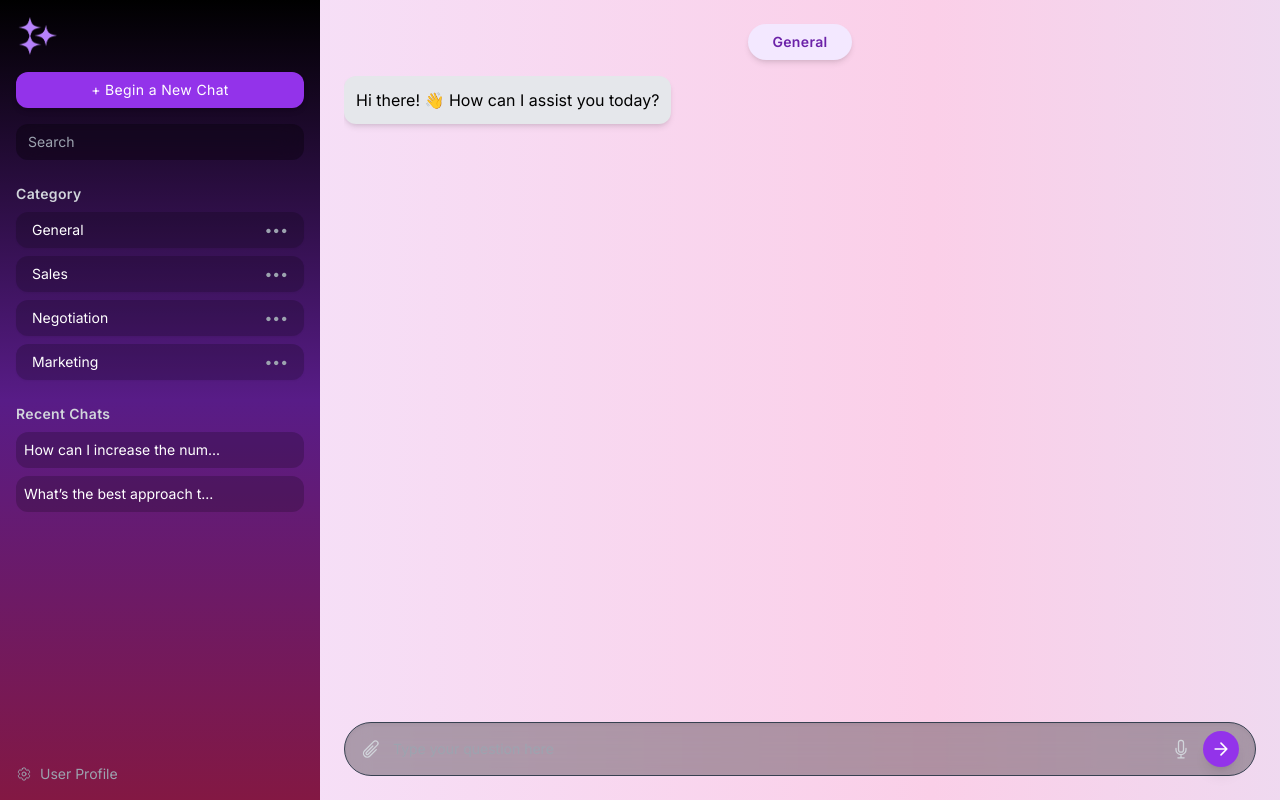
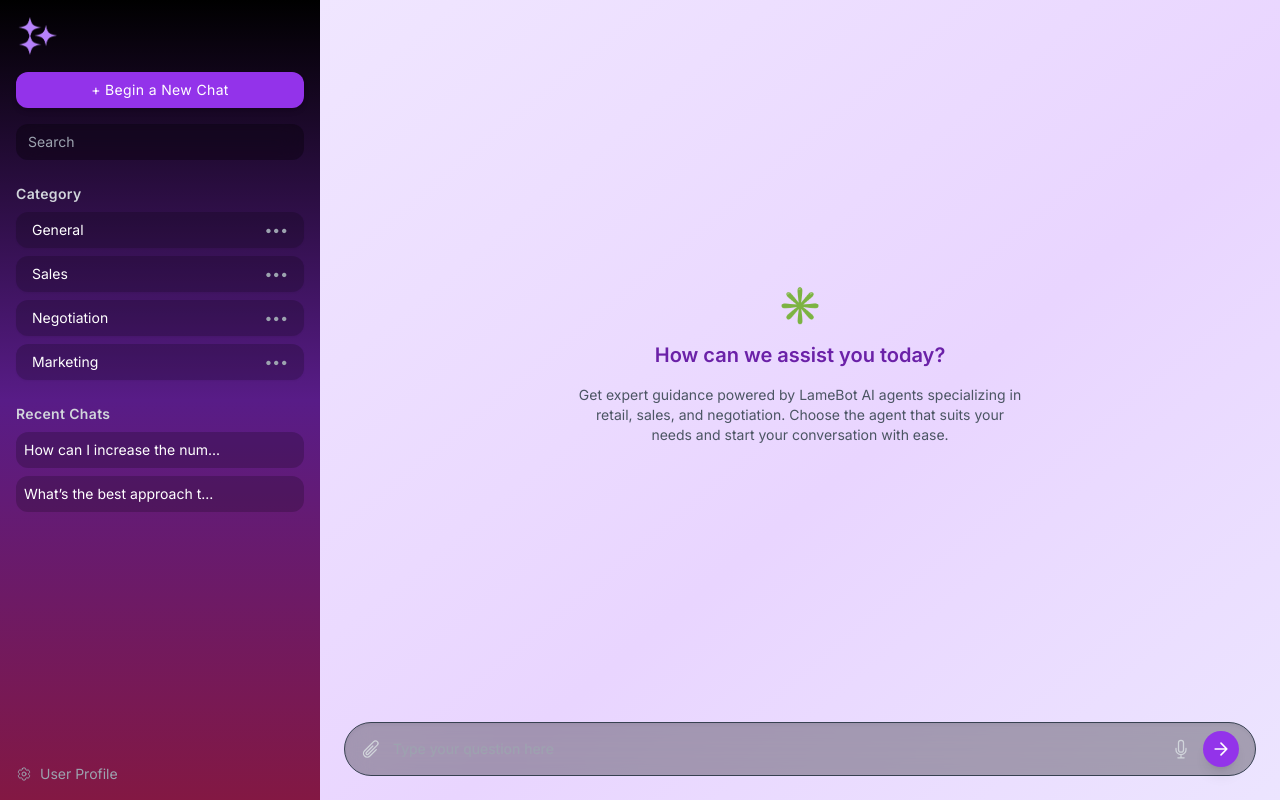
Before and after one commit to chaywen/retail-chatbot, a React (Create React App) app: page / in a window 1280 px wide. Built offline with nearby package versions, Linux system fonts and the light colour scheme.

Commit message:
Update ChatWindow.jsx

```diff
--- a/src/components/ChatWindow.jsx
+++ b/src/components/ChatWindow.jsx
@@ -1,11 +1,8 @@
 import React, { useState } from 'react';
-import MessageBubble from './MessageBubble';
 import { PaperClipIcon, MicrophoneIcon } from '@heroicons/react/24/outline';
 
 export default function ChatWindow() {
-  const [messages, setMessages] = useState([
-    { sender: 'bot', text: 'Hi there! 👋 How can I assist you today?' },
-  ]);
+  const [messages, setMessages] = useState([]);
   const [input, setInput] = useState('');
 
   const sendMessage = () => {
@@ -15,16 +12,27 @@ export default function ChatWindow() {
   };
 
   return (
-    <div className="flex flex-col flex-1 bg-gradient-to-r from-purple-100 via-pink-200 to-blue-100 animate-gradient-x p-6 font-sans backdrop-blur-md">
-      <div className="self-center mb-4 bg-purple-100 text-purple-800 px-6 py-2 rounded-full font-semibold shadow-md text-sm tracking-wide">
-        General
+    <div className="flex flex-col flex-1 bg-gradient-to-br from-[#f5f3ff] via-[#e9d5ff] to-[#f0f9ff] animate-gradient-x backdrop-blur-md p-6 font-sans">
+      {messages.length === 0 ? (
+        <div className="flex flex-col items-center justify-center flex-1 text-center space-y-4">
+          <div className="text-4xl text-purple-700">✳️</div>
+          <h1 className="text-xl font-semibold text-purple-800">How can we assist you today?</h1>
+          <p className="text-sm text-gray-600 max-w-md">
+            Get expert guidance powered by LameBot AI agents specializing in retail, sales, and negotiation.
+            Choose the agent that suits your needs and start your conversation with ease.
+          </p>
         </div>
-
+      ) : (
         <div className="flex-1 overflow-y-auto space-y-4">
           {messages.map((msg, idx) => (
-          <MessageBubble key={idx} sender={msg.sender} text={msg.text} />
+            <div key={idx} className={`flex ${msg.sender === 'user' ? 'justify-end' : 'justify-start'}`}>
+              <div className={`p-3 rounded-xl max-w-md shadow-md ${msg.sender === 'user' ? 'bg-purple-200' : 'bg-gray-200'}`}>
+                {msg.text}
+              </div>
+            </div>
           ))}
         </div>
+      )}
 
       <div className="flex items-center mt-4 bg-black/30 rounded-full px-4 py-2 backdrop-blur-md shadow-inner border border-gray-700">
         <PaperClipIcon className="h-5 w-5 text-gray-300 hover:text-white mr-3 cursor-pointer" />
```
Lines whose indentation alone changed are shown as unchanged.
